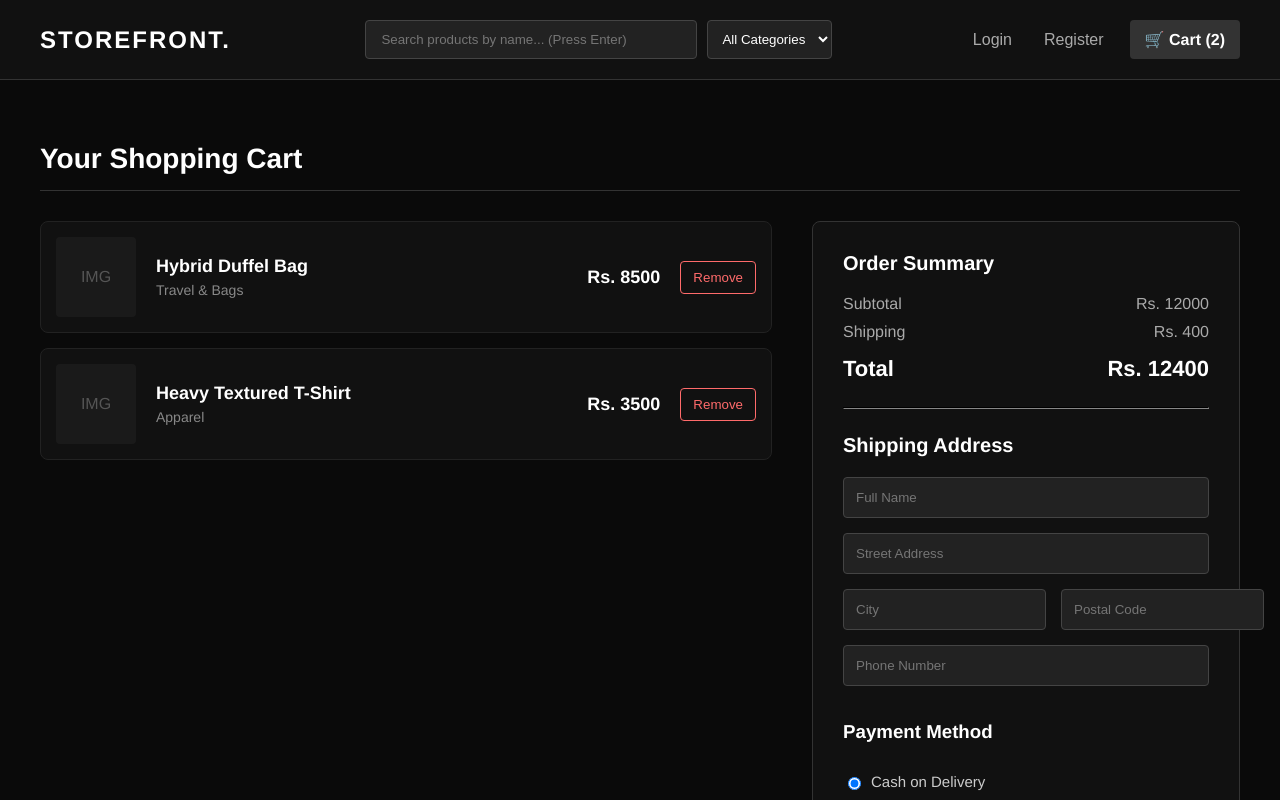
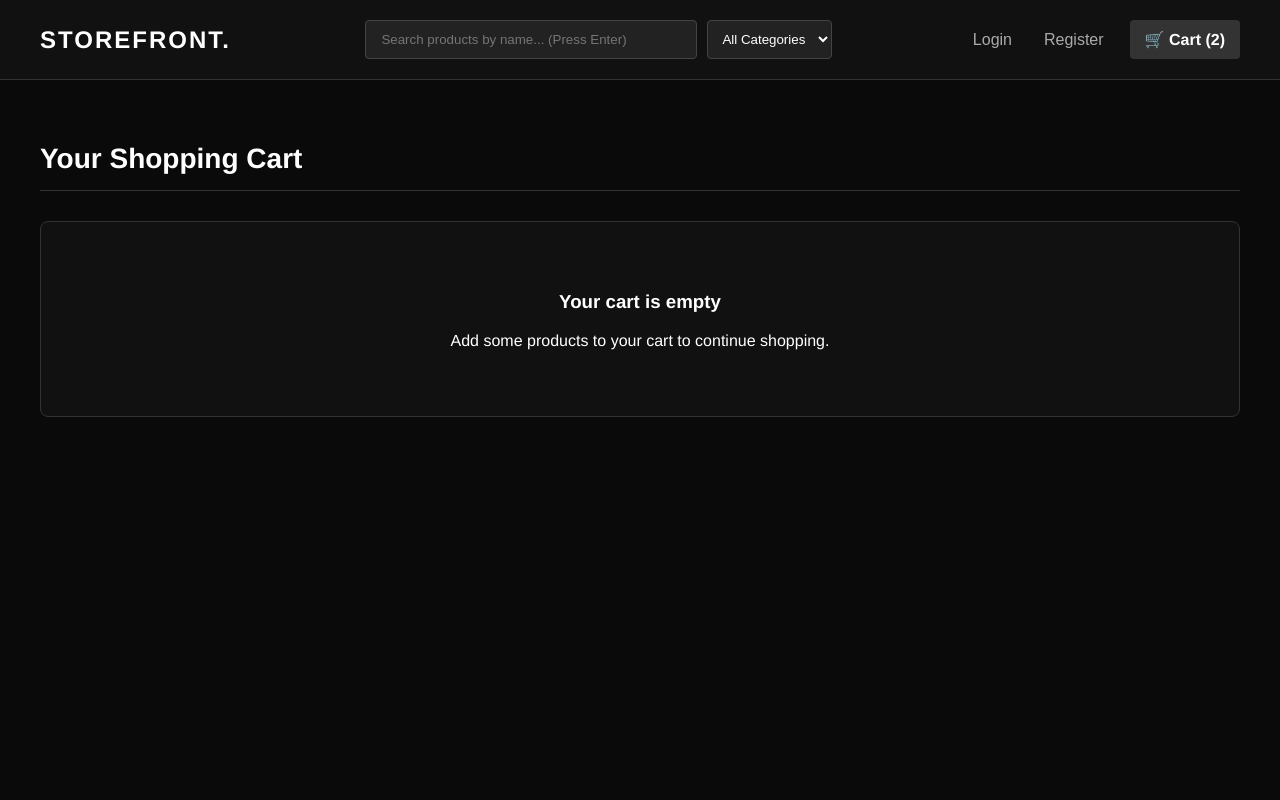
Before and after one commit to sj0002/OnlineShoppingSystem, a React (Create React App) app in the folder frontend/: page /cart in a window 1280 px wide. Shown: the top 800 px of the page. Built offline with nearby package versions, Linux system fonts and the light colour scheme.

Commit message:
US7: Implement shopping cart

```diff
--- a/frontend/src/pages/Cart.js
+++ b/frontend/src/pages/Cart.js
@@ -1,108 +1,331 @@
-// frontend/src/pages/Cart.js
-import React, { useState } from 'react';
+import React, { useEffect, useState } from 'react';
 
 function Cart() {
+    const [cartItems, setCartItems] = useState([]);
     const [paymentMethod, setPaymentMethod] = useState('COD');
+
+    useEffect(() => {
+        loadCart();
+    }, []);
+
+    const loadCart = () => {
+        const savedCart =
+            JSON.parse(localStorage.getItem('cart')) || [];
+
+        setCartItems(savedCart);
+    };
+
+    const updateCart = (updatedCart) => {
+        setCartItems(updatedCart);
+
+        localStorage.setItem(
+            'cart',
+            JSON.stringify(updatedCart)
+        );
+
+        window.dispatchEvent(new Event('cartUpdated'));
+    };
+
+    const increaseQuantity = (id) => {
+        const updatedCart = cartItems.map((item) =>
+            item.id === id
+                ? {
+                    ...item,
+                    quantity: item.quantity + 1
+                }
+                : item
+        );
+
+        updateCart(updatedCart);
+    };
+
+    const decreaseQuantity = (id) => {
+        const updatedCart = cartItems
+            .map((item) =>
+                item.id === id
+                    ? {
+                        ...item,
+                        quantity: item.quantity - 1
+                    }
+                    : item
+            )
+            .filter((item) => item.quantity > 0);
+
+        updateCart(updatedCart);
+    };
+
+    const removeItem = (id) => {
+        const updatedCart = cartItems.filter(
+            (item) => item.id !== id
+        );
+
+        updateCart(updatedCart);
+    };
+
+    const subtotal = cartItems.reduce(
+        (total, item) =>
+            total + item.price * item.quantity,
+        0
+    );
+
+    const shipping = cartItems.length > 0 ? 400 : 0;
+
+    const total = subtotal + shipping;
 
     return (
         <div style={styles.container}>
-            <h2 style={styles.pageTitle}>Your Shopping Cart</h2>
 
-            <div style={styles.cartLayout}>
-                {/* Left Side: Cart Items */}
-                <div style={styles.itemsSection}>
+            <h2 style={styles.pageTitle}>
+                Your Shopping Cart
+            </h2>
 
-                    {/* Sample Cart Item 1 */}
-                    <div style={styles.cartItem}>
-                        <div style={styles.itemImage}>IMG</div>
-                        <div style={styles.itemDetails}>
-                            <h4 style={styles.itemName}>Hybrid Duffel Bag</h4>
-                            <p style={styles.itemCategory}>Travel & Bags</p>
-                        </div>
-                        <div style={styles.itemPrice}>Rs. 8500</div>
-                        <div style={styles.itemActions}>
-                            <button style={styles.removeBtn}>Remove</button>
-                        </div>
+            {cartItems.length === 0 ? (
+
+                <div style={styles.emptyCart}>
+                    <h3>Your cart is empty</h3>
+                    <p>
+                        Add some products to your cart to continue shopping.
+                    </p>
+                </div>
+
+            ) : (
+
+                <div style={styles.cartLayout}>
+
+                    {/* LEFT SIDE */}
+                    <div style={styles.itemsSection}>
+
+                        {cartItems.map((item) => (
+
+                            <div
+                                key={item.id}
+                                style={styles.cartItem}
+                            >
+
+                                {/* Image */}
+                                <div style={styles.itemImage}>
+                                    {item.imageUrl ? (
+                                        <img
+                                            src={item.imageUrl}
+                                            alt={item.name}
+                                            style={styles.cartImage}
+                                        />
+                                    ) : (
+                                        'IMG'
+                                    )}
+                                </div>
+
+                                {/* Details */}
+                                <div style={styles.itemDetails}>
+
+                                    <h4 style={styles.itemName}>
+                                        {item.name}
+                                    </h4>
+
+                                    <p style={styles.itemCategory}>
+                                        {item.category}
+                                    </p>
+
+                                    <p style={styles.singlePrice}>
+                                        Rs. {item.price}
+                                    </p>
+
+                                </div>
+
+                                {/* Quantity */}
+                                <div style={styles.quantitySection}>
+
+                                    <button
+                                        style={styles.quantityBtn}
+                                        onClick={() =>
+                                            decreaseQuantity(item.id)
+                                        }
+                                    >
+                                        −
+                                    </button>
+
+                                    <span style={styles.quantity}>
+                                        {item.quantity}
+                                    </span>
+
+                                    <button
+                                        style={styles.quantityBtn}
+                                        onClick={() =>
+                                            increaseQuantity(item.id)
+                                        }
+                                    >
+                                        +
+                                    </button>
+
+                                </div>
+
+                                {/* Total */}
+                                <div style={styles.itemPrice}>
+                                    Rs. {item.price * item.quantity}
+                                </div>
+
+                                {/* Remove */}
+                                <button
+                                    style={styles.removeBtn}
+                                    onClick={() =>
+                                        removeItem(item.id)
+                                    }
+                                >
+                                    Remove
+                                </button>
+
+                            </div>
+
+                        ))}
+
                     </div>
 
-                    {/* Sample Cart Item 2 */}
-                    <div style={styles.cartItem}>
-                        <div style={styles.itemImage}>IMG</div>
-                        <div style={styles.itemDetails}>
-                            <h4 style={styles.itemName}>Heavy Textured T-Shirt</h4>
-                            <p style={styles.itemCategory}>Apparel</p>
+                    {/* RIGHT SIDE */}
+                    <div style={styles.checkoutSection}>
+
+                        <h3 style={styles.summaryTitle}>
+                            Order Summary
+                        </h3>
+
+                        <div style={styles.summaryRow}>
+                            <span>Subtotal</span>
+                            <span>
+                                Rs. {subtotal}
+                            </span>
                         </div>
-                        <div style={styles.itemPrice}>Rs. 3500</div>
-                        <div style={styles.itemActions}>
-                            <button style={styles.removeBtn}>Remove</button>
+
+                        <div style={styles.summaryRow}>
+                            <span>Shipping</span>
+                            <span>
+                                Rs. {shipping}
+                            </span>
                         </div>
+
+                        <div style={styles.totalRow}>
+                            <span>Total</span>
+                            <span>
+                                Rs. {total}
+                            </span>
+                        </div>
+
+                        <hr style={styles.divider} />
+
+                        <h3 style={styles.summaryTitle}>
+                            Shipping Address
+                        </h3>
+
+                        <form style={styles.checkoutForm}>
+
+                            <input
+                                type="text"
+                                placeholder="Full Name"
+                                style={styles.input}
+                                required
+                            />
+
+                            <input
+                                type="text"
+                                placeholder="Street Address"
+                                style={styles.input}
+                                required
+                            />
+
+                            <div style={styles.rowInputs}>
+
+                                <input
+                                    type="text"
+                                    placeholder="City"
+                                    style={styles.inputHalf}
+                                    required
+                                />
+
+                                <input
+                                    type="text"
+                                    placeholder="Postal Code"
+                                    style={styles.inputHalf}
+                                    required
+                                />
+
+                            </div>
+
+                            <input
+                                type="text"
+                                placeholder="Phone Number"
+                                style={styles.input}
+                                required
+                            />
+
+                            <h3
+                                style={{
+                                    ...styles.summaryTitle,
+                                    marginTop: '20px',
+                                    marginBottom: '15px'
+                                }}
+                            >
+                                Payment Method
+                            </h3>
+
+                            <div style={styles.paymentMethods}>
+
+                                <label style={styles.radioLabel}>
+
+                                    <input
+                                        type="radio"
+                                        value="COD"
+                                        checked={
+                                            paymentMethod === 'COD'
+                                        }
+                                        onChange={() =>
+                                            setPaymentMethod('COD')
+                                        }
+                                        style={styles.radio}
+                                    />
+
+                                    Cash on Delivery
+
+                                </label>
+
+                                <label style={styles.radioLabel}>
+
+                                    <input
+                                        type="radio"
+                                        value="Card"
+                                        checked={
+                                            paymentMethod === 'Card'
+                                        }
+                                        onChange={() =>
+                                            setPaymentMethod('Card')
+                                        }
+                                        style={styles.radio}
+                                    />
+
+                                    Card / Bank Transfer
+
+                                </label>
+
+                            </div>
+
+                            <button
+                                type="button"
+                                style={styles.checkoutBtn}
+                            >
+                                Place Order
+                            </button>
+
+                        </form>
+
                     </div>
 
                 </div>
 
-                {/* Right Side: Checkout Summary & Form */}
-                <div style={styles.checkoutSection}>
-                    <h3 style={styles.summaryTitle}>Order Summary</h3>
+            )}
 
-                    <div style={styles.summaryRow}>
-                        <span>Subtotal</span>
-                        <span>Rs. 12000</span>
-                    </div>
-                    <div style={styles.summaryRow}>
-                        <span>Shipping</span>
-                        <span>Rs. 400</span>
-                    </div>
-                    <div style={styles.totalRow}>
-                        <span>Total</span>
-                        <span>Rs. 12400</span>
-                    </div>
-
-                    <hr style={styles.divider} />
-
-                    <h3 style={styles.summaryTitle}>Shipping Address</h3>
-                    <form style={styles.checkoutForm}>
-                        <input type="text" placeholder="Full Name" style={styles.input} required />
-                        <input type="text" placeholder="Street Address" style={styles.input} required />
-                        <div style={styles.rowInputs}>
-                            <input type="text" placeholder="City" style={styles.inputHalf} required />
-                            <input type="text" placeholder="Postal Code" style={styles.inputHalf} required />
-                        </div>
-                        <input type="text" placeholder="Phone Number" style={styles.input} required />
-
-                        <h3 style={styles.summaryTitle} style={{ marginTop: '20px', marginBottom: '15px' }}>Payment Method</h3>
-
-                        <div style={styles.paymentMethods}>
-                            <label style={styles.radioLabel}>
-                                <input
-                                    type="radio"
-                                    value="COD"
-                                    checked={paymentMethod === 'COD'}
-                                    onChange={() => setPaymentMethod('COD')}
-                                    style={styles.radio}
-                                />
-                                Cash on Delivery
-                            </label>
-                            <label style={styles.radioLabel}>
-                                <input
-                                    type="radio"
-                                    value="Card"
-                                    checked={paymentMethod === 'Card'}
-                                    onChange={() => setPaymentMethod('Card')}
-                                    style={styles.radio}
-                                />
-                                Card / Bank Transfer
-                            </label>
-                        </div>
-
-                        <button type="button" style={styles.checkoutBtn}>Place Order</button>
-                    </form>
-                </div>
-            </div>
         </div>
     );
 }
 
 const styles = {
+
     container: {
         maxWidth: '1200px',
         margin: '0 auto',
@@ -110,21 +333,33 @@ const styles = {
         color: '#fff',
         minHeight: '80vh',
     },
+
     pageTitle: {
         fontSize: '28px',
         marginBottom: '30px',
         borderBottom: '1px solid #333',
         paddingBottom: '15px',
     },
+
+    emptyCart: {
+        backgroundColor: '#111',
+        border: '1px solid #333',
+        borderRadius: '8px',
+        padding: '50px',
+        textAlign: 'center',
+    },
+
     cartLayout: {
         display: 'flex',
         gap: '40px',
         flexWrap: 'wrap',
     },
+
     itemsSection: {
         flex: '2',
-        minWidth: '300px',
+        minWidth: '500px',
     },
+
     cartItem: {
         display: 'flex',
         alignItems: 'center',
@@ -133,7 +368,9 @@ const styles = {
         borderRadius: '8px',
         marginBottom: '15px',
         border: '1px solid #222',
+        gap: '15px',
     },
+
     itemImage: {
         width: '80px',
         height: '80px',
@@ -142,29 +379,68 @@ const styles = {
         alignItems: 'center',
         justifyContent: 'center',
         borderRadius: '4px',
-        marginRight: '20px',
         color: '#555',
+        overflow: 'hidden',
+        flexShrink: 0,
     },
+
+    cartImage: {
+        width: '100%',
+        height: '100%',
+        objectFit: 'cover',
+    },
+
     itemDetails: {
         flex: '1',
     },
+
     itemName: {
         margin: '0 0 5px 0',
         fontSize: '18px',
     },
+
     itemCategory: {
-        margin: '0',
+        margin: '0 0 5px 0',
         color: '#888',
         fontSize: '14px',
     },
+
+    singlePrice: {
+        margin: 0,
+        color: '#aaa',
+        fontSize: '14px',
+    },
+
+    quantitySection: {
+        display: 'flex',
+        alignItems: 'center',
+        gap: '10px',
+    },
+
+    quantityBtn: {
+        width: '30px',
+        height: '30px',
+        backgroundColor: '#222',
+        color: '#fff',
+        border: '1px solid #444',
+        borderRadius: '4px',
+        cursor: 'pointer',
+        fontSize: '18px',
+    },
+
+    quantity: {
+        minWidth: '20px',
+        textAlign: 'center',
+        fontWeight: 'bold',
+    },
+
     itemPrice: {
-        fontSize: '18px',
+        fontSize: '17px',
         fontWeight: 'bold',
-        marginRight: '20px',
+        minWidth: '100px',
+        textAlign: 'right',
     },
-    itemActions: {
-        marginLeft: 'auto',
-    },
+
     removeBtn: {
         backgroundColor: 'transparent',
         color: '#ff6b6b',
@@ -172,8 +448,8 @@ const styles = {
         padding: '8px 12px',
         borderRadius: '4px',
         cursor: 'pointer',
-        transition: 'background-color 0.2s',
     },
+
     checkoutSection: {
         flex: '1',
         minWidth: '300px',
@@ -183,16 +459,19 @@ const styles = {
         border: '1px solid #333',
         height: 'fit-content',
     },
+
     summaryTitle: {
         margin: '0 0 20px 0',
         fontSize: '20px',
     },
+
     summaryRow: {
         display: 'flex',
         justifyContent: 'space-between',
         marginBottom: '10px',
         color: '#aaa',
     },
+
     totalRow: {
         display: 'flex',
         justifyContent: 'space-between',
@@ -201,15 +480,18 @@ const styles = {
         fontWeight: 'bold',
         color: '#fff',
     },
+
     divider: {
         borderColor: '#333',
         margin: '25px 0',
     },
+
     checkoutForm: {
         display: 'flex',
         flexDirection: 'column',
         gap: '15px',
     },
+
     input: {
         padding: '12px',
         backgroundColor: '#222',
@@ -217,10 +499,12 @@ const styles = {
         color: '#fff',
         borderRadius: '4px',
     },
+
     rowInputs: {
         display: 'flex',
         gap: '15px',
     },
+
     inputHalf: {
         flex: 1,
         padding: '12px',
@@ -229,12 +513,14 @@ const styles = {
         color: '#fff',
         borderRadius: '4px',
     },
+
     paymentMethods: {
         display: 'flex',
         flexDirection: 'column',
         gap: '10px',
         marginBottom: '20px',
     },
+
     radioLabel: {
         cursor: 'pointer',
         fontSize: '15px',
@@ -242,9 +528,11 @@ const styles = {
         display: 'flex',
         alignItems: 'center',
     },
+
     radio: {
         marginRight: '10px',
     },
+
     checkoutBtn: {
         padding: '15px',
         backgroundColor: '#fff',
```
Also changed, not shown: frontend/src/pages/Home.js (+59 -13 lines), frontend/src/pages/ProductCard.js (+57 -2 lines).
